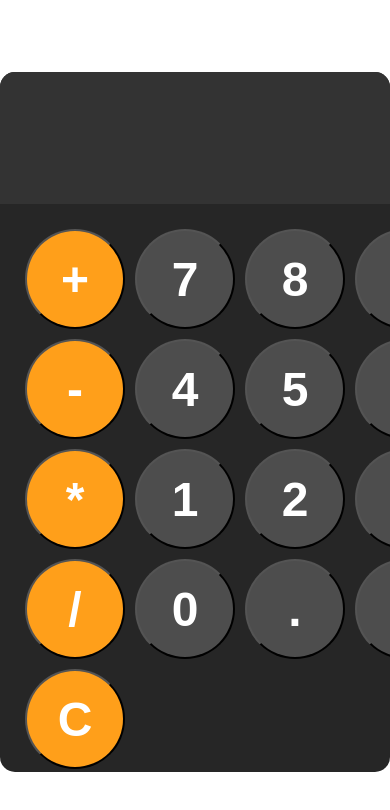
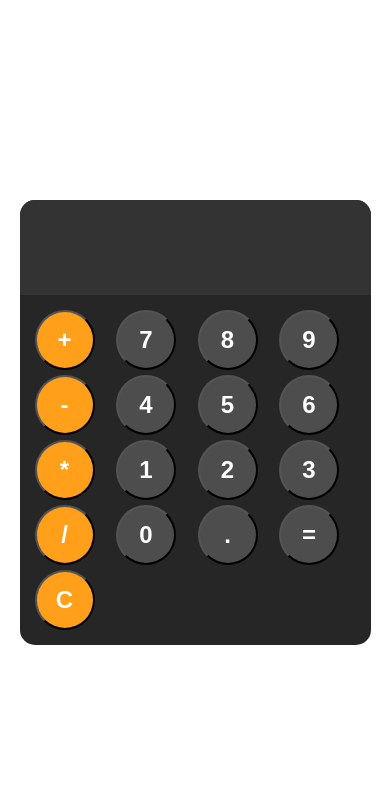
Before and after one commit to Awildroshi/jsCalculator, a plain HTML site: page index.html in a window 390 px wide. Drawn offline with Linux system fonts and the light colour scheme.

Commit message:
Update styles.css
added media query for smaller devices

```diff
--- a/styles.css
+++ b/styles.css
@@ -57,3 +57,23 @@ button:active{
 .operator:active{
     background-color: hsl(35,100%,65%);
 }
+@media (max-width: 600px) {
+    button {
+        width: 60px;
+        height: 60px;
+        font-size: 1.5rem;
+    }
+
+    #display {
+        font-size: 3rem;
+    }
+
+    #keys {
+        gap: 5px;
+        padding: 15px;
+    }
+
+    #calculator {
+        max-width: 90%;
+    }
+}
```
